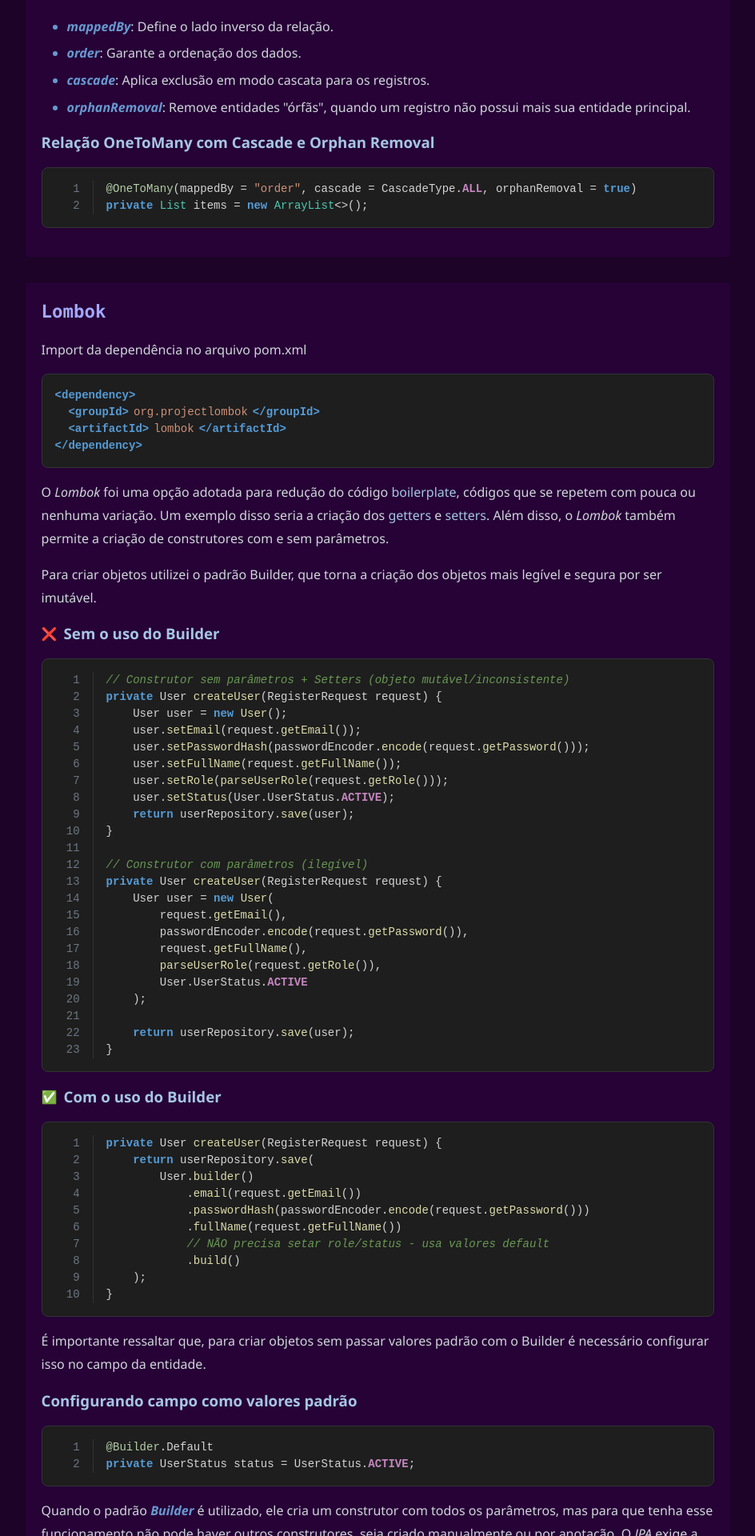
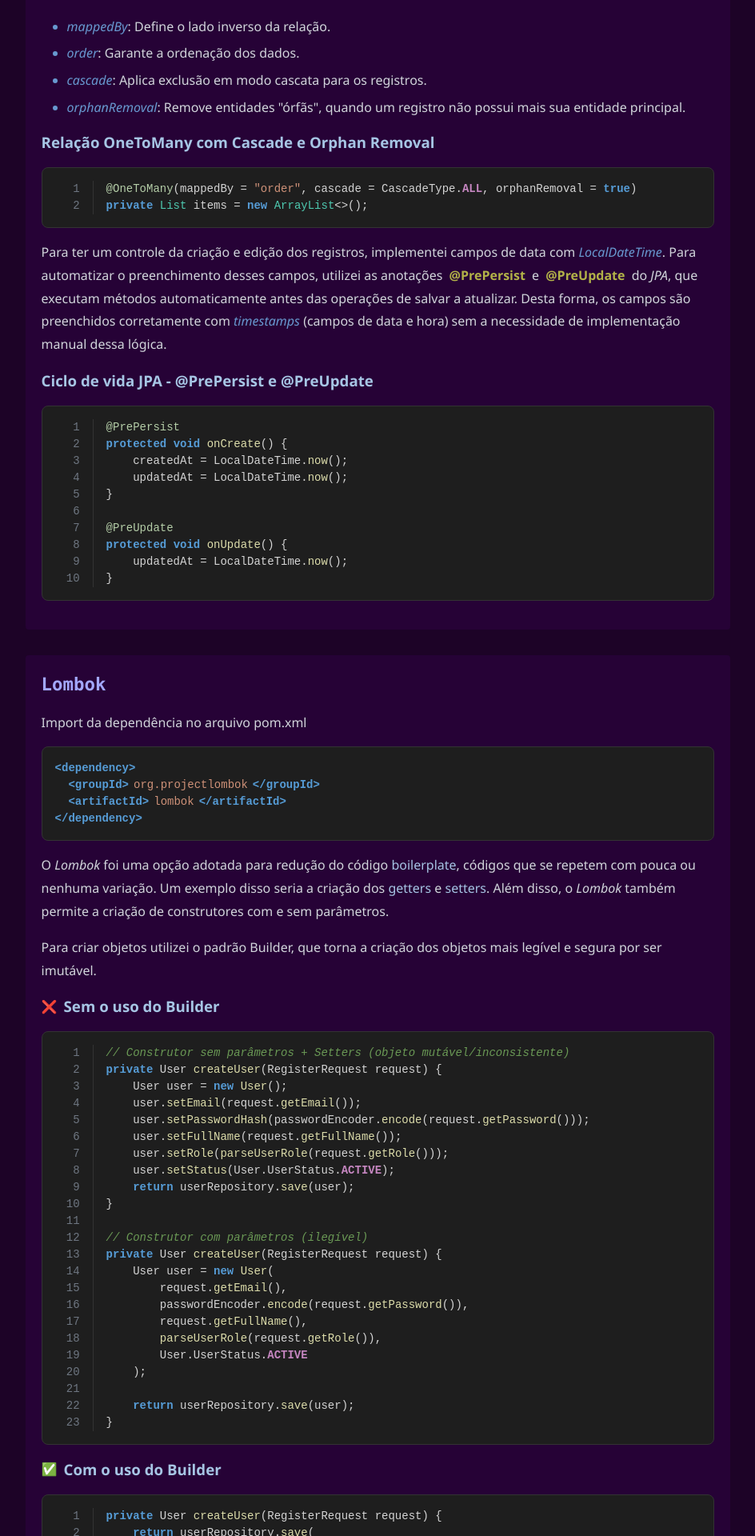
Before and after one commit to icadorin/portfolio, a React (Vite) app: page /quickbite in a window 1280 px wide. Shown: the part 1580-3500 px from the top of the page at 80% size, without its empty margins (266-1210 px from the left). Built offline with nearby package versions, Linux system fonts and the light colour scheme.

Commit message:
feat: add prePersist and PreUpdate content to entities section

```diff
--- a/src/components/highlight/text-highlight/HighlightedTextQuickbite.tsx
+++ b/src/components/highlight/text-highlight/HighlightedTextQuickbite.tsx
@@ -3,6 +3,8 @@ import React from 'react';
 interface HighlightedTextProps {
   text?: string;
   children?: string;
+  asParagraph?: boolean;
+  className?: string;
 }
 
 interface HighlightRule {
@@ -12,40 +14,23 @@ interface HighlightRule {
 
 // Regras de destaque em ordem de prioridade
 const HIGHLIGHT_RULES: readonly HighlightRule[] = [
-  // 1. Anotações primeiro (ex: @Entity, @Id)
   { regex: /(@\w+)/g, className: 'annotation' },
-
-  // 2. Texto em negrito (ex: **importante**)
   { regex: /\*\*(.*?)\*\*/g, className: 'bold-word' },
-
-  // 3. Frameworks e tecnologias
-  {
-    regex: /\b(JPA|Hibernate|Spring|Lombok)\b/gi,
-    className: 'framework',
-  },
-
-  // 4. Conceitos de código
+  { regex: /\b(JPA|Hibernate|Spring|Lombok)\b/gi, className: 'framework' },
   {
     regex: /\b(getters|setters|boilerplate|entity|repository)\b/gi,
     className: 'code-concept',
   },
-
-  // 5. Termos técnicos específicos
   {
-    regex: /\b(builder|cascade|orphanRemoval|mappedBy|order)\b/gi,
+    regex: /\b(builder|cascade|orphanRemoval|mappedBy|order|timestamps|LocalDateTime)\b/gi,
     className: 'programming-term',
   },
-
-  // 6. Constantes (último para evitar conflitos)
-  {
-    regex: /\b([A-Z_]{2,}|lazy)\b/g,
-    className: 'constant',
-  },
+  { regex: /\b([A-Z_]{2,}|lazy)\b/g, className: 'constant' },
 ] as const;
 
 const highlightText = (
   text: string,
-  rules: readonly HighlightRule[],
+  rules: readonly HighlightRule[]
 ): (string | React.ReactNode)[] => {
   return rules.reduce<(string | React.ReactNode)[]>(
     (parts, { regex, className }) => {
@@ -64,11 +49,10 @@ const highlightText = (
           }
 
           const content = match[1] || match[0];
-
           result.push(
             <span key={`${className}-${match.index}`} className={className}>
               {content}
-            </span>,
+            </span>
           );
 
           lastIndex = freshRegex.lastIndex;
@@ -81,19 +65,24 @@ const highlightText = (
         return result;
       });
     },
-    [text],
+    [text]
   );
 };
 
 const HighlightedTextQuickbite: React.FC<HighlightedTextProps> = ({
   text,
   children,
+  asParagraph = false,
+  className,
 }) => {
   const content = text ?? children ?? '';
-
   if (!content) return null;
 
   const highlightedContent = highlightText(content, HIGHLIGHT_RULES);
+
+  if (asParagraph) {
+    return <p className={`highlighted-paragraph ${className}`}>{highlightedContent}</p>;
+  }
 
   return <>{highlightedContent}</>;
 };
--- /dev/null
+++ b/src/data/code/prePersistUpdate.ts
@@ -0,0 +1,15 @@
+export const prePersistUpdate = {
+  title: 'Ciclo de vida JPA - @PrePersist e @PreUpdate',
+  code: `
+@PrePersist
+protected void onCreate() {
+    createdAt = LocalDateTime.now();
+    updatedAt = LocalDateTime.now();
+}
+
+@PreUpdate
+protected void onUpdate() {
+    updatedAt = LocalDateTime.now();
+}
+`.trim(),
+};
--- a/src/pages/quickbite/EntityImplementation.tsx
+++ b/src/pages/quickbite/EntityImplementation.tsx
@@ -9,6 +9,7 @@ import { construtors } from '@data-code/constructors';
 import { manyToOne } from '@/data/code/manyToOne';
 import { oneToMany } from '@/data/code/oneToMany';
 import { buildDefaultEntity } from '@/data/code/buildDefaultEntity';
+import { prePersistUpdate } from '@/data/code/prePersistUpdate';
 
 import HighlightedTextQuickbite from '@text-highlight/HighlightedTextQuickbite';
 import '@styles-quickbite/highlightedTextQuickbite.css';
@@ -24,56 +25,43 @@ const EntityImplementation: React.FC = () => {
           <span className="entity-tech-badge">Lombok</span>
         </div>
       </div>
+
       <div className="jpa-dep">
         <h3 className="entity-tech-title">JPA</h3>
         <p>Import da dependência no arquivo pom.xml</p>
 
-        {/* CRIAR UM COMPONENTE REUTIL. PARA O REGEX */}
         <MavenDependency
           groupId="org.springframework.boot"
           artifactId="spring-boot-starter-data-jpa"
         />
-        <p>
-          <HighlightedTextQuickbite>
-            Essa dependência permite o acesso ao JPA e Hibernate. Dessa forma,
-            utilizo as anotações do JPA, como: @Table, @Id, @Column, etc; para
-            montar um planejamento dos dados com o JPA. Depois, o Hibernate faz
-            o trabalho de execução para criação das tabelas, de acordo com o
+
+        <HighlightedTextQuickbite asParagraph={true}>
+          Essa dependência permite o acesso ao JPA e Hibernate. Dessa forma, utilizo as anotações do
+          JPA, como: @Table, @Id, @Column, etc; para montar um planejamento dos dados com o JPA.
+          Depois, o Hibernate faz o trabalho de execução para criação das tabelas, de acordo com o
           planejado.
         </HighlightedTextQuickbite>
-        </p>
-        <p>
-          <HighlightedTextQuickbite>
-            No código abaixo, faço o uso das anotações do Jakarta, que estão
-            contidas no JPA.
+
+        <HighlightedTextQuickbite asParagraph={true}>
+          No código abaixo, faço o uso das anotações do Jakarta, que estão contidas no JPA.
         </HighlightedTextQuickbite>
-        </p>
 
-        <CodeBlockWithTitle
-          title={codeJakarAnn.title}
-          code={codeJakarAnn.code}
-        />
+        <CodeBlockWithTitle title={codeJakarAnn.title} code={codeJakarAnn.code} />
 
-        <p>
-          <HighlightedTextQuickbite>
-            Para implementação de alguns campos, utilizei relacionamentos
-            como(@OneToMany, @ManyToOne, etc) onde a configuração é adaptada
-            conforme a necessidade. Neste caso, implementei um relacionamento
-            many-to-one com estratégia de carregamento LAZY. Essa configuração
-            impede que os dados relacionados sejam carregados automaticamente em
-            uma consulta, exige uma consulta específica quando necessário.
+        <HighlightedTextQuickbite asParagraph={true}>
+          Para implementação de alguns campos, utilizei relacionamentos como(@OneToMany, @ManyToOne,
+          etc) onde a configuração é adaptada conforme a necessidade. Neste caso, implementei um
+          relacionamento many-to-one com estratégia de carregamento LAZY. Essa configuração impede
+          que os dados relacionados sejam carregados automaticamente em uma consulta, exige uma
+          consulta específica quando necessário.
         </HighlightedTextQuickbite>
-        </p>
 
         <CodeBlockWithTitle title={manyToOne.title} code={manyToOne.code} />
 
-        <p>
-          <HighlightedTextQuickbite>
-            Neste caso, com @OneToMany usei outras configurações, um pouco mais
-            específicas, porém comum para salvar dados, apesar de não ser o
-            comportamento padrão:
+        <HighlightedTextQuickbite asParagraph={true}>
+          Neste caso, com @OneToMany usei outras configurações, um pouco mais específicas, porém
+          comum para salvar dados, apesar de não ser o comportamento padrão:
         </HighlightedTextQuickbite>
-        </p>
 
         <ul className="list">
           <li className="list-item">
@@ -94,31 +82,41 @@ const EntityImplementation: React.FC = () => {
           <li className="list-item">
             {' '}
             <HighlightedTextQuickbite>
-              orphanRemoval: Remove entidades "órfãs", quando um registro não
-              possui mais sua entidade principal.
+              orphanRemoval: Remove entidades "órfãs", quando um registro não possui mais sua
+              entidade principal.
             </HighlightedTextQuickbite>
           </li>
         </ul>
 
         <CodeBlockWithTitle title={oneToMany.title} code={oneToMany.code} />
-      </div>{' '}
+
+        <HighlightedTextQuickbite asParagraph={true}>
+          Para ter um controle da criação e edição dos registros, implementei campos de data com
+          LocalDateTime. Para automatizar o preenchimento desses campos, utilizei as anotações
+          @PrePersist e @PreUpdate do JPA, que executam métodos automaticamente antes das operações
+          de salvar a atualizar. Desta forma, os campos são preenchidos corretamente com timestamps
+          (campos de data e hora) sem a necessidade de implementação manual dessa lógica.
+        </HighlightedTextQuickbite>
+
+        <CodeBlockWithTitle title={prePersistUpdate.title} code={prePersistUpdate.code} />
+      </div>
+
       <div className="lombok-dep">
         <h3 className="entity-tech-title">Lombok</h3>
         <p>Import da dependência no arquivo pom.xml</p>
         <MavenDependency groupId="org.projectlombok" artifactId="lombok" />
+
+        <HighlightedTextQuickbite asParagraph={true}>
+          O Lombok foi uma opção adotada para redução do código boilerplate, códigos que se repetem
+          com pouca ou nenhuma variação. Um exemplo disso seria a criação dos getters e setters.
+          Além disso, o Lombok também permite a criação de construtores com e sem parâmetros.
+        </HighlightedTextQuickbite>
+
         <p>
-          <HighlightedTextQuickbite>
-            O Lombok foi uma opção adotada para redução do código boilerplate,
-            códigos que se repetem com pouca ou nenhuma variação. Um exemplo
-            disso seria a criação dos getters e setters. Além disso, o Lombok
-            também permite a criação de construtores com e sem parâmetros.
-          </HighlightedTextQuickbite>
+          Para criar objetos utilizei o padrão Builder, que torna a criação dos objetos mais legível
+          e segura por ser imutável.
         </p>
-        <p>
-          Para criar objetos utilizei o padrão Builder, que torna a criação dos
-          objetos mais legível e segura por ser imutável.
-        </p>
-        <div>
+
         <CodeBlockWithTitle
           title={codeWithoutBuilder.title}
           code={codeWithoutBuilder.code}
@@ -129,34 +127,25 @@ const EntityImplementation: React.FC = () => {
           code={codeWithBuilder.code}
           icon={<span>✅</span>}
         />
+
         <p>
-            É importante ressaltar que, para criar objetos sem passar valores
-            padrão com o Builder é necessário configurar isso no campo da
-            entidade.
-          </p>
-          <CodeBlockWithTitle
-            title={buildDefaultEntity.title}
-            code={buildDefaultEntity.code}
-          />
-          <p>
-            <HighlightedTextQuickbite>
-              Quando o padrão Builder é utilizado, ele cria um construtor com
-              todos os parâmetros, mas para que tenha esse funcionamento não
-              pode haver outros construtores, seja criado manualmente ou por
-              anotação. O JPA exige a criação de um construtor sem parâmetros,
-              isso faz com que o Builder não gere um construtor, ele passa a
-              usar o construtor que eu criei, porém o contrutor sem parâmetros
-              utilizado para o JPA não funciona para o Builder, ele precisa de
-              um construtor com parâmetros. Neste caso, eu implementei os dois
-              contrutores, com e sem parâmetros jutamente com o Builder.
-            </HighlightedTextQuickbite>
+          É importante ressaltar que, para criar objetos sem passar valores padrão com o Builder é
+          necessário configurar isso no campo da entidade.
         </p>
 
-          <CodeBlockWithTitle
-            title={construtors.title}
-            code={construtors.code}
-          />
-        </div>
+        <CodeBlockWithTitle title={buildDefaultEntity.title} code={buildDefaultEntity.code} />
+
+        <HighlightedTextQuickbite asParagraph={true}>
+          Quando o padrão Builder é utilizado, ele cria um construtor com todos os parâmetros, mas
+          para que tenha esse funcionamento não pode haver outros construtores, seja criado
+          manualmente ou por anotação. O JPA exige a criação de um construtor sem parâmetros, isso
+          faz com que o Builder não gere um construtor, ele passa a usar o construtor que eu criei,
+          porém o contrutor sem parâmetros utilizado para o JPA não funciona para o Builder, ele
+          precisa de um construtor com parâmetros. Neste caso, eu implementei os dois contrutores,
+          com e sem parâmetros jutamente com o Builder.
+        </HighlightedTextQuickbite>
+
+        <CodeBlockWithTitle title={construtors.title} code={construtors.code} />
       </div>
     </div>
   );
--- a/src/styles/quickbite/highlightedTextQuickbite.css
+++ b/src/styles/quickbite/highlightedTextQuickbite.css
@@ -1,3 +1,10 @@
+.highlighted-paragraph {
+  font-size: 1rem;
+  color: var(--color-text-primary);
+  line-height: 1.8;
+  margin-bottom: 1rem;
+}
+
 .annotation {
   color: var(--color-highlight-annotation);
   padding: 2px 4px;
@@ -24,7 +31,6 @@
 .programming-term {
   color: var(--color-highlight-programming-term);
   font-style: italic;
-  font-weight: 600;
 }
 
 .code-concept {
```
Also changed, not shown: 1 other file (tests, documents, lock files or other folders). Lines whose indentation alone changed are shown as unchanged.
